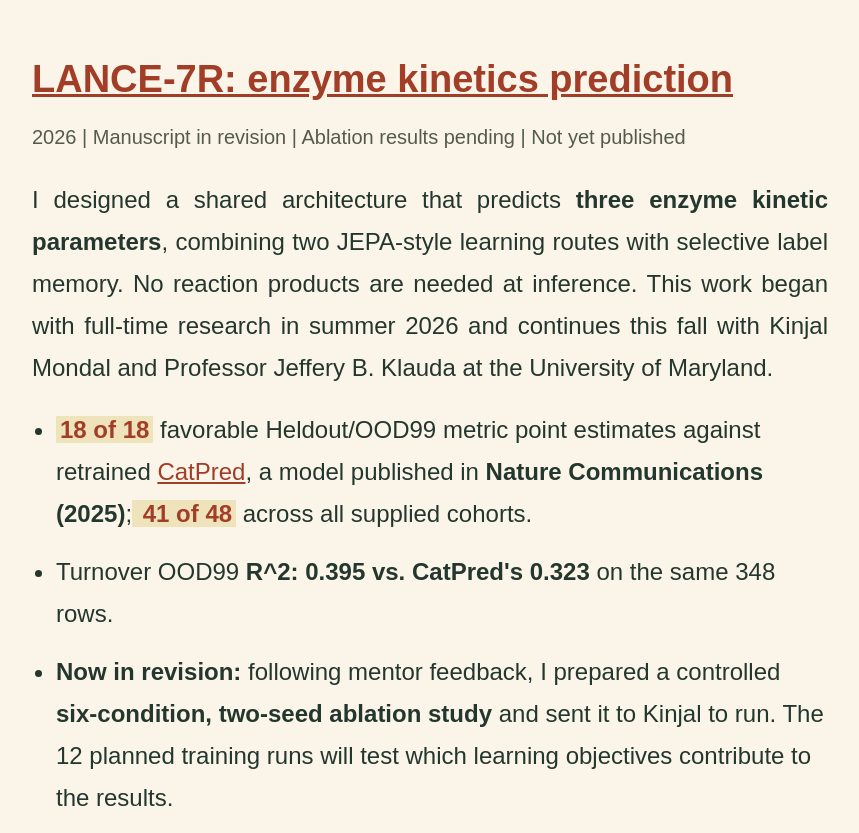
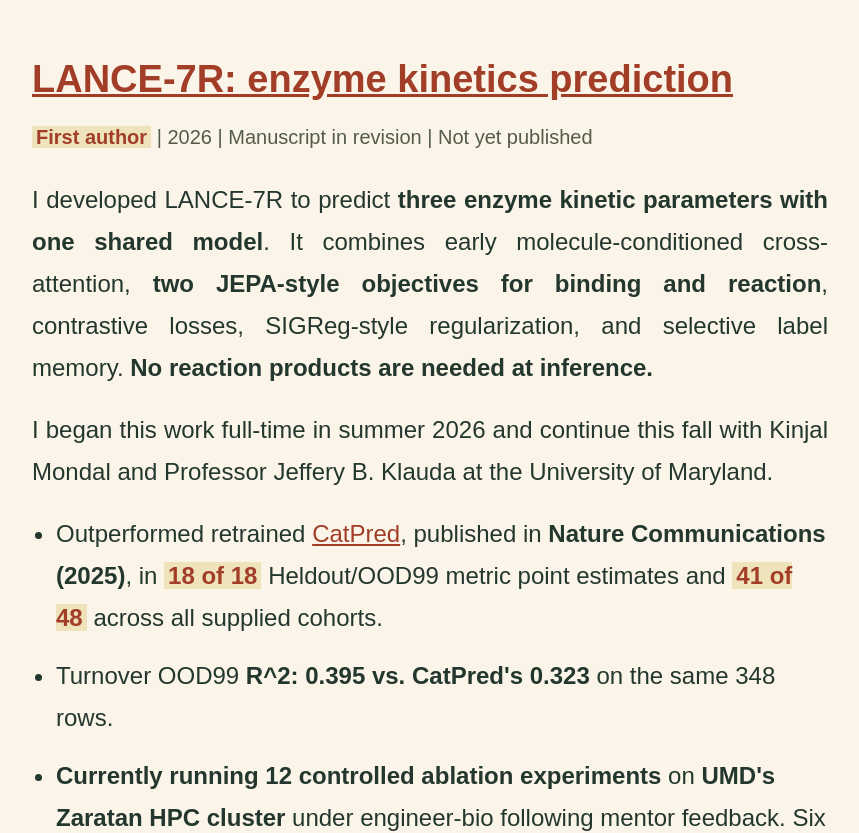
Before and after one commit to 2006coder/2006coder.github.io, a React (Vite) app: page / in a window 1280 px wide. Shown: the part 1760-2593 px from the top of the page, without its empty margins (210-1069 px from the left). Built offline with nearby package versions, Linux system fonts and the light colour scheme.

Commit message:
docs: highlight LANCE authorship and active ablations

```diff
--- a/src/pages/LancePage.tsx
+++ b/src/pages/LancePage.tsx
@@ -10,7 +10,9 @@
       <Link href="/#work">Back</Link>
       <h1 className={title}>LANCE: learning enzyme kinetics</h1>
       <p className={meta}>
-        Bach Pham, Kinjal Mondal &amp; Jeffery B. Klauda
+        <strong className="bg-highlight px-1 text-rust">Bach Pham | First author</strong>
+        <br/>
+        With Kinjal Mondal &amp; Jeffery B. Klauda
         <br/>
         University of Maryland | Manuscript in revision | Not yet published
       </p>
@@ -23,9 +25,9 @@
       </p>
       <p className="mb-5">
         <strong>October 2026:</strong> Kinjal Mondal and Professor Jeffery B. Klauda
-        reviewed the manuscript and requested more ablation evidence. I prepared
-        the study package and sent it to Kinjal for execution. <strong>Results are
-        pending.</strong>{" "}
+        reviewed the manuscript and requested more ablation evidence. I am currently
+        running <strong>12 controlled ablation experiments on UMD's Zaratan HPC
+        cluster</strong> under engineer-bio. <strong>Results are pending.</strong>{" "}
         <Link href="#ablation-study">See the study design --&gt;</Link>
       </p>
       <h2 className={heading}>One model, three predictions</h2>
@@ -43,7 +45,7 @@
           it full size.
         </figcaption>
       </figure>
-      <h2 className={heading}>The core idea of my architecture is to implement the JEPA-style objectives.</h2>
+      <h2 className={heading}>Two JEPA objectives, shared latent actions</h2>
       <p className="mb-5">
         <strong>Joint-Embedding Predictive Architecture (JEPA)-style learning</strong>{" "}
         guides two latent routes with different roles.
@@ -63,6 +65,13 @@
           route toward a representation combining the molecule and enzyme interface.
         </li>
       </ul>
+      <p className="mb-5">
+        I combine these two JEPA-style objectives with <strong>contrastive losses</strong>{" "}
+        that align paired representations and <strong>SIGReg-style regularization</strong>{" "}
+        that discourages representation collapse. Together with early
+        molecule-conditioned cross-attention and task-adapted latent actions, these
+        form the shared learning system for all three kinetic parameters.
+      </p>
       <p className="mb-5">
         <strong>Products are not required at inference.</strong> LANCE-7R also adds a
         second stage with just <strong>406 fitted parameters</strong>. It retrieves
@@ -125,7 +134,7 @@
           A stronger complete model does not tell us which objectives help. My new
           study holds the <strong>architecture, parameter count, data protocol, and
           training schedule fixed</strong> while changing only the loss coefficients.
-          Each condition uses two paired seeds and 150 epochs: <strong>12 planned
+          Each condition uses two paired seeds and 150 epochs: <strong>12
           backbone training runs</strong> in total.
         </p>
         <ol className="mb-5 list-decimal space-y-2 pl-6">
--- a/src/pages/WorkPage.tsx
+++ b/src/pages/WorkPage.tsx
@@ -16,27 +16,35 @@
           <h3 className="mb-4 text-[30px] font-bold leading-tight wrap-break-word sm:text-[38px]">
             <Link href="/lance">LANCE-7R: enzyme kinetics prediction</Link>
           </h3>
-          <p className={meta}>2026 | Manuscript in revision | Ablation results pending | Not yet published</p>
+          <p className={meta}>
+            <strong className="bg-highlight px-1 text-rust">First author</strong>{" "}
+            | 2026 | Manuscript in revision | Not yet published
+          </p>
           <p className="mb-5">
-            I designed a shared architecture that predicts <strong>three enzyme kinetic
-            parameters</strong>, combining two JEPA-style learning routes with selective
-            label memory. No reaction products are needed at inference.
-            This work began with full-time research in summer 2026 and continues this fall
-            with Kinjal Mondal and Professor Jeffery B. Klauda at the University of Maryland.
+            I developed LANCE-7R to predict <strong>three enzyme kinetic parameters
+            with one shared model</strong>. It combines early molecule-conditioned
+            cross-attention, <strong>two JEPA-style objectives for binding and reaction</strong>,
+            contrastive losses, SIGReg-style regularization, and selective label memory.
+            <strong> No reaction products are needed at inference.</strong>
+          </p>
+          <p className="mb-5">
+            I began this work full-time in summer 2026 and continue this fall with
+            Kinjal Mondal and Professor Jeffery B. Klauda at the University of Maryland.
           </p>
           <ul className="mb-6 list-disc space-y-4 pl-6">
-            <li><strong className="bg-highlight px-1 text-rust">18 of 18</strong>{" "}
-              favorable Heldout/OOD99 metric point estimates against retrained{" "}
+            <li>Outperformed retrained{" "}
               <Link newTab href="https://www.nature.com/articles/s41467-025-57215-9">CatPred</Link>,
-              a model published in <strong>Nature Communications (2025)</strong>;
+              published in <strong>Nature Communications (2025)</strong>, in{" "}
+              <strong className="bg-highlight px-1 text-rust">18 of 18</strong>{" "}
+              Heldout/OOD99 metric point estimates and{" "}
               <strong className="bg-highlight px-1 text-rust"> 41 of 48</strong>{" "}
               across all supplied cohorts.</li>
             <li>Turnover OOD99 <strong>R^2: 0.395 vs. CatPred's 0.323</strong>{" "}
               on the same 348 rows.</li>
-            <li><strong>Now in revision:</strong> following mentor feedback, I prepared
-              a controlled <strong>six-condition, two-seed ablation study</strong> and sent
-              it to Kinjal to run. The 12 planned training runs will test which learning
-              objectives contribute to the results.</li>
+            <li><strong>Currently running 12 controlled ablation experiments</strong>{" "}
+              on <strong>UMD's Zaratan HPC cluster</strong> under engineer-bio following
+              mentor feedback. Six loss configurations and two paired seeds test which
+              objectives contribute to the gains. <strong>Results are pending.</strong></li>
           </ul>
           <p>
             <Link href="/lance">More in-depth details</Link>
```
